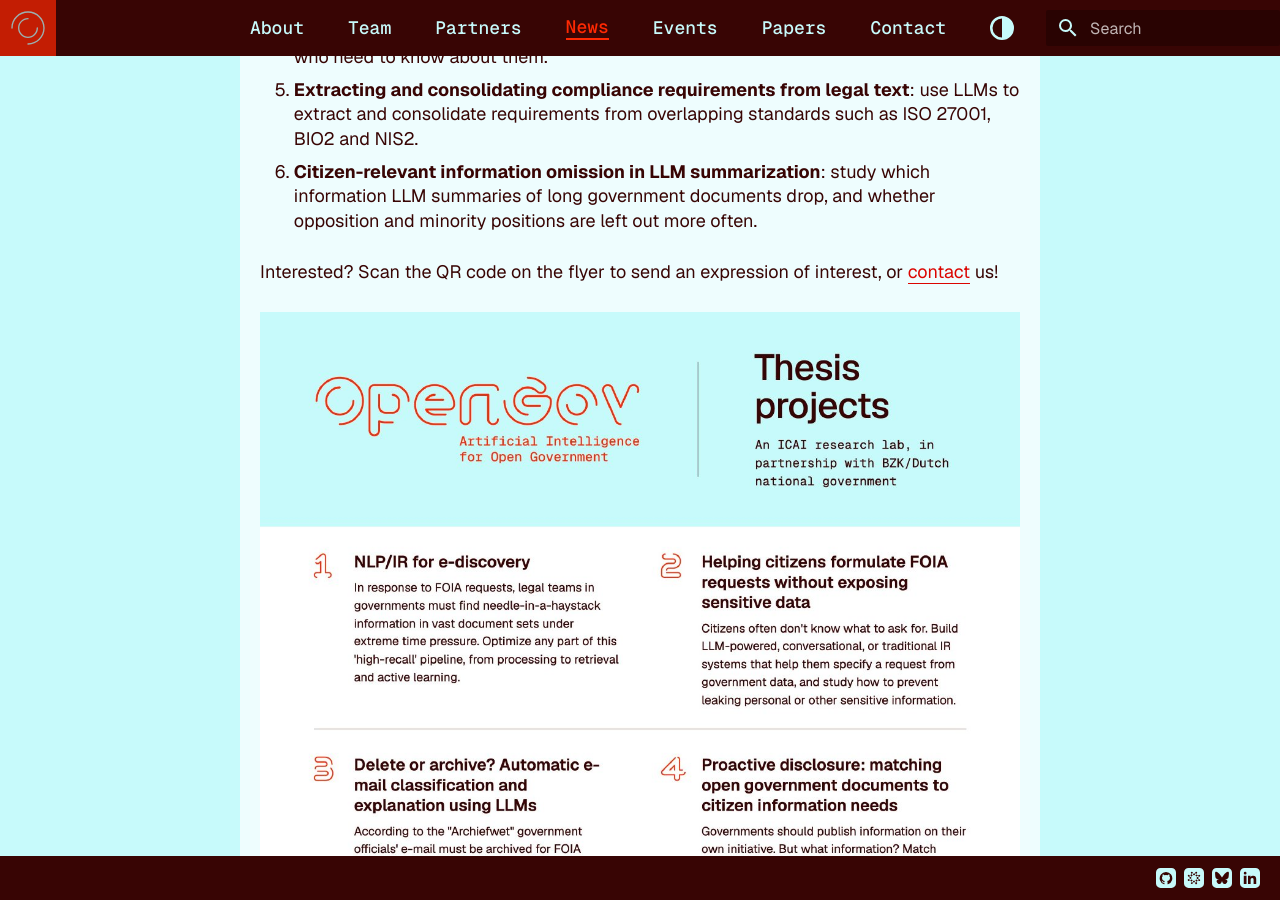
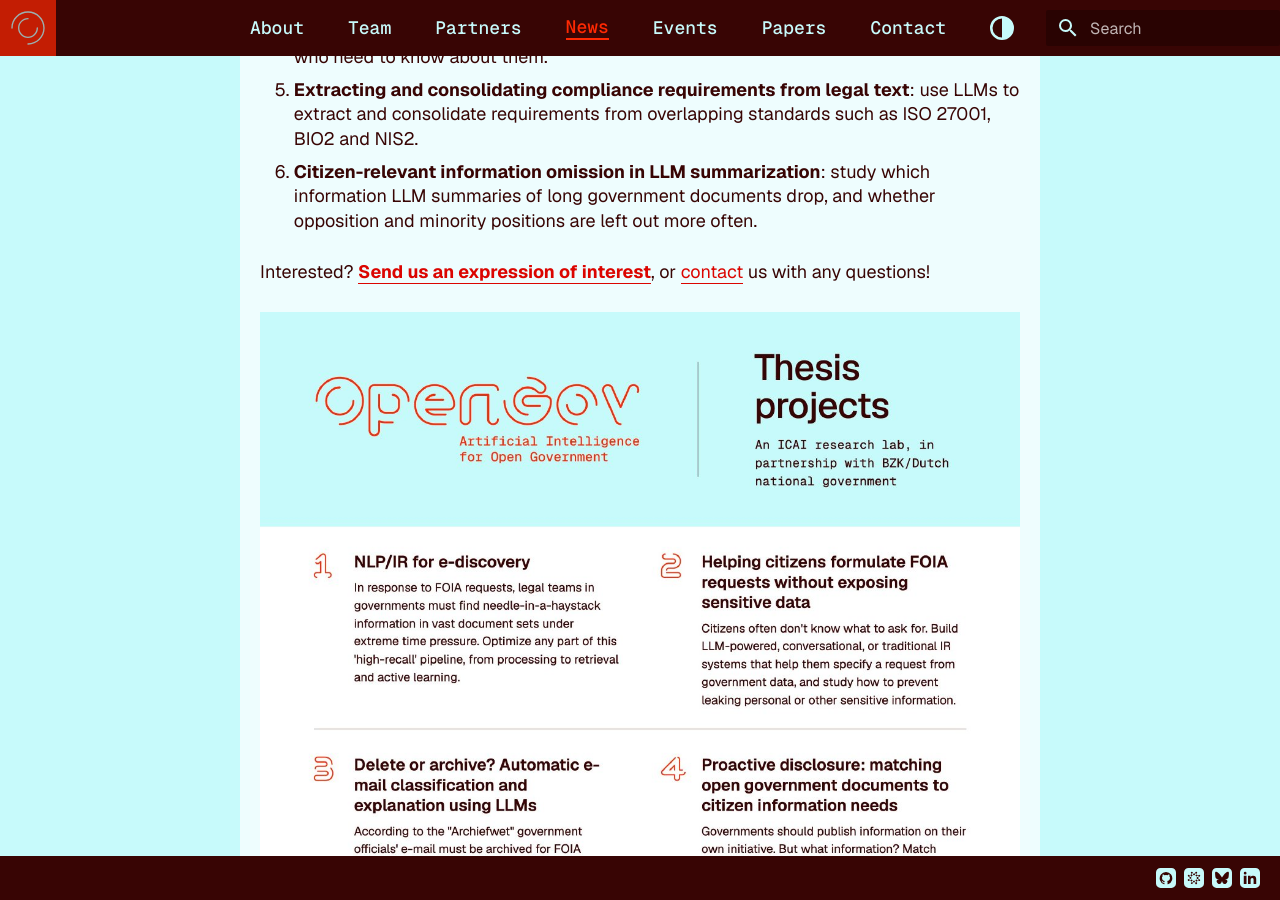
Before and after one commit to opengov-lab/opengov-lab.github.io, an MkDocs documentation site: the page built from docs/blog/posts/20261016-thesis-projects-2026/thesis-projects-2026.md, in a window 1280 px wide and 900 px high, scrolled down 600 px. Built offline with MkDocs 1.6.1 and Material for MkDocs 9.7.7, drawn with Linux system fonts in a browser that asks for light colours; some web fonts are replaced.

Commit message:
Link expression-of-interest form in thesis projects post
Co-Authored-By: Claude Opus 5.5 (1M context) <noreply@anthropic.com>

```diff
--- a/docs/blog/posts/20261016-thesis-projects-2026/thesis-projects-2026.md
+++ b/docs/blog/posts/20261016-thesis-projects-2026/thesis-projects-2026.md
@@ -21,6 +21,6 @@ The OpenGov Lab has six new thesis projects for (Master) students who want to wo
 5. **Extracting and consolidating compliance requirements from legal text**: use LLMs to extract and consolidate requirements from overlapping standards such as ISO 27001, BIO2 and NIS2.
 6. **Citizen-relevant information omission in LLM summarization**: study which information LLM summaries of long government documents drop, and whether opposition and minority positions are left out more often.
 
-Interested? Scan the QR code on the flyer to send an expression of interest, or [contact](/contact) us!
+Interested? [**Send us an expression of interest**](https://docs.google.com/forms/d/e/1FAIpQLSf1NUCd7cg-wjTOMn5Lo8gX8onBPf8_oFlJhECgg2baKrTdyQ/viewform), or [contact](/contact) us with any questions!
 
 [![OpenGov Lab thesis projects flyer](thesis-projects-flyer.jpg){ loading=lazy }](/flyers/thesis-projects.pdf)
```
